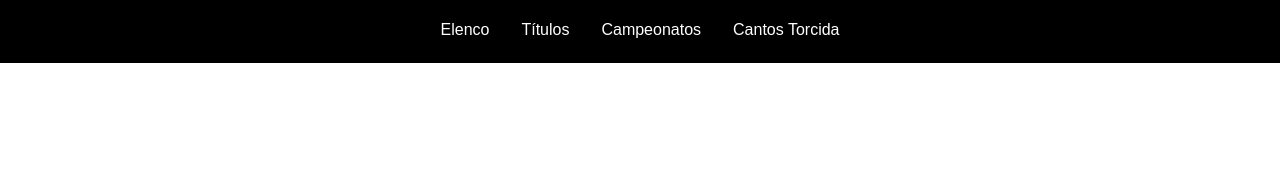
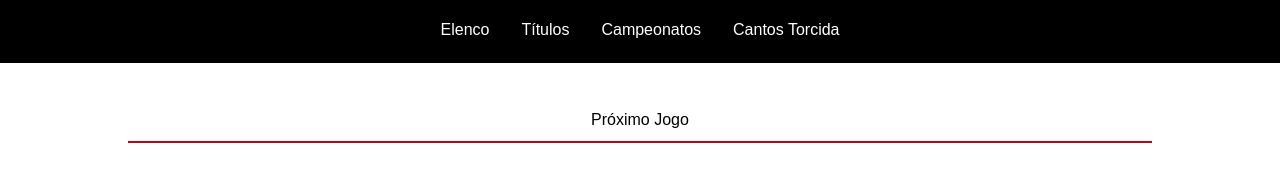
Before and after one commit to thiago-lirio/Flamengo, a plain HTML site: page index.html in a window 1280 px wide. Shown: the part 174-356 px from the top of the page. Drawn offline with Linux system fonts and the light colour scheme; no server answers.

Commit message:
Tentativa falha de colocar uma api para proximo jogo

```diff
--- /dev/null
+++ b/Assets/CSS/proximoJogo.css
@@ -0,0 +1,5 @@
+.proximoJogo h2 {
+  text-align: center;
+  padding: 48px 0px 12px;
+  border-bottom: 2px solid #bf0411;
+}
--- a/Assets/CSS/style.css
+++ b/Assets/CSS/style.css
@@ -1,2 +1,3 @@
 @import "default.css";
 @import "header.css";
+@import "proximoJogo.css";
--- /dev/null
+++ b/Assets/JS/main.js
@@ -0,0 +1,14 @@
+function fazGet(url) {
+  let request = new XMLHttpRequest();
+
+  request.open("GET", url, false);
+
+  request.send();
+  return request.responseText;
+}
+
+function main() {
+  console.log(fazGet("https://flamengo-api.vercel.app/api/squad"));
+}
+
+main();
--- a/index.html
+++ b/index.html
@@ -67,5 +67,12 @@
         </nav>
       </header>
     </div>
+    <main class="container">
+      <section class="column proximoJogo">
+        <h2>Próximo Jogo</h2>
+        <br />
+      </section>
+    </main>
+    <script src="Assets/JS/main.js"></script>
   </body>
 </html>
```
